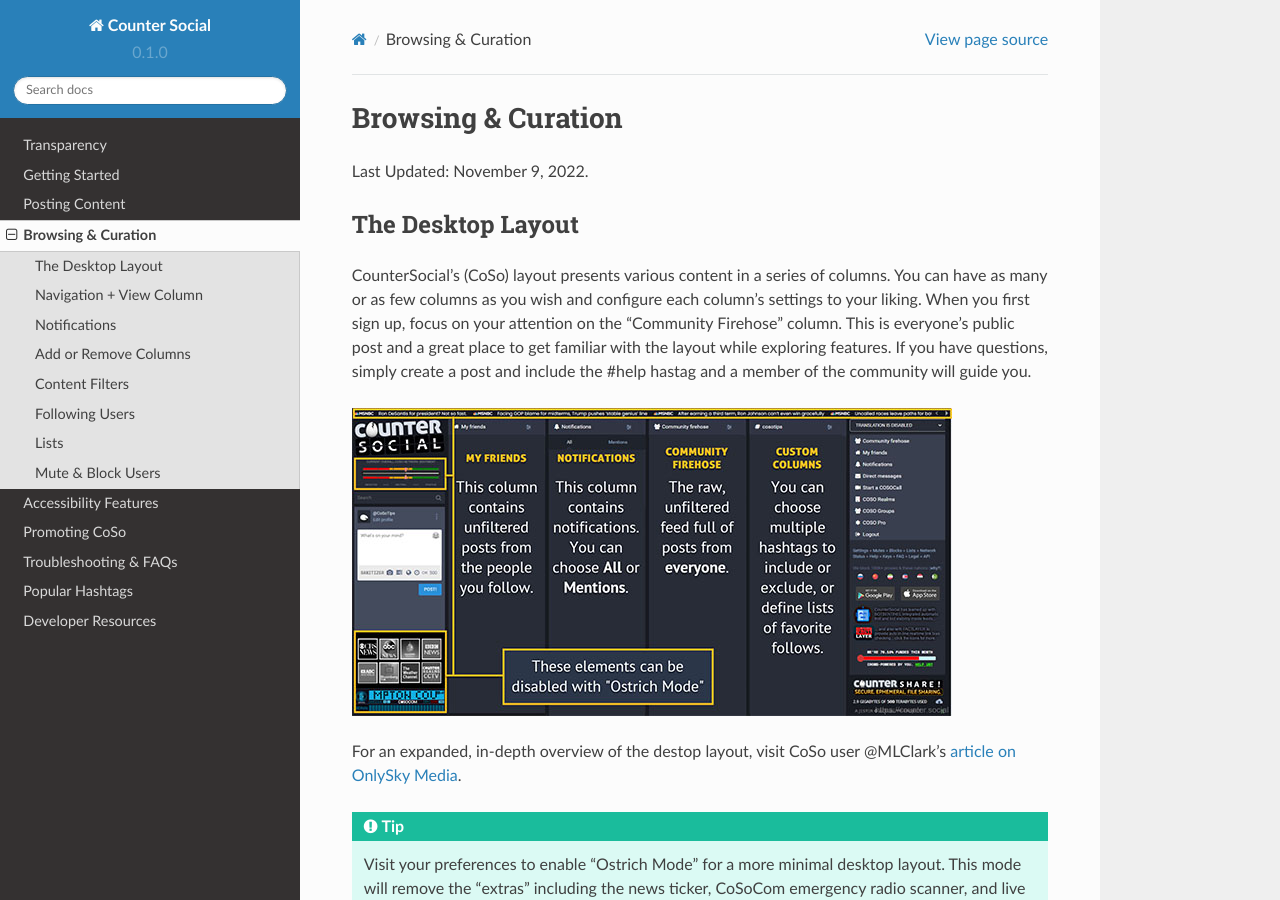
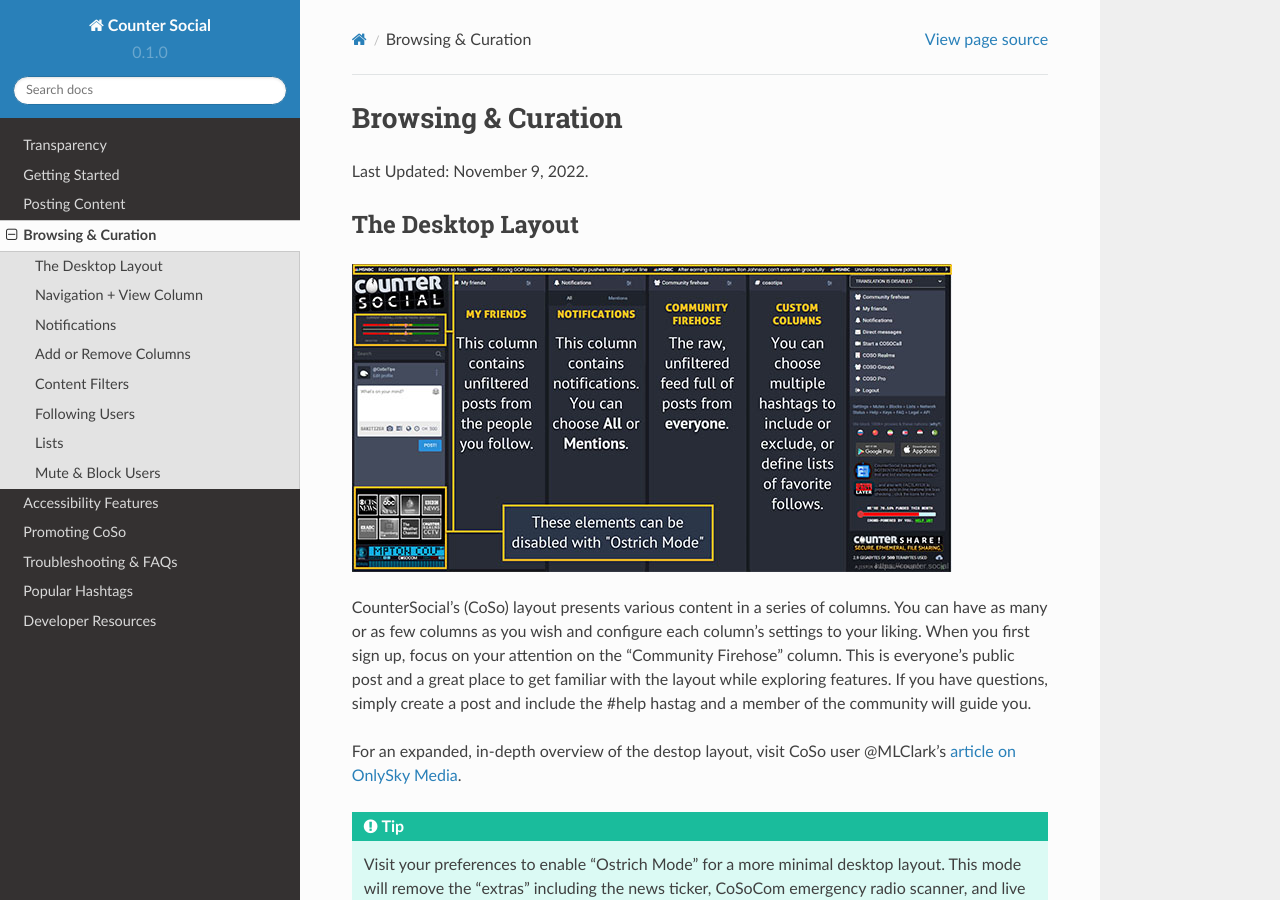
Before and after one commit to itskel/userguide, a Sphinx documentation site: the page built from docs/source/browsing-and-curation.rst, in a window 1280 px wide and 900 px high. Built offline with Sphinx 7.4.7 and the Read the Docs theme 2.0.0, drawn with Linux system fonts in a browser that asks for light colours; pages that are not in the unit, such as notebooks, are missing from menus.

Commit message:
Update browsing-and-curation.rst

```diff
--- a/docs/source/browsing-and-curation.rst
+++ b/docs/source/browsing-and-curation.rst
@@ -5,10 +5,11 @@
 
 The Desktop Layout
 ------------
+.. image:: img_columnlayout.jpg
 
 CounterSocial's (CoSo) layout presents various content in a series of columns. You can have as many or as few columns as you wish and configure each column's settings to your liking. When you first sign up, focus on your attention on the "Community Firehose" column. This is everyone's public post and a great place to get familiar with the layout while exploring features. If you have questions, simply create a post and include the #help hastag and a member of the community will guide you.
 
-.. image:: img_columnlayout.jpg
+
 
 For an expanded, in-depth overview of the destop layout, visit CoSo user @MLClark's `article on OnlySky Media <https://onlysky.media/mclark/countersocial-isnt-the-new-twitter-its-something-way-better/>`_.
 
```
